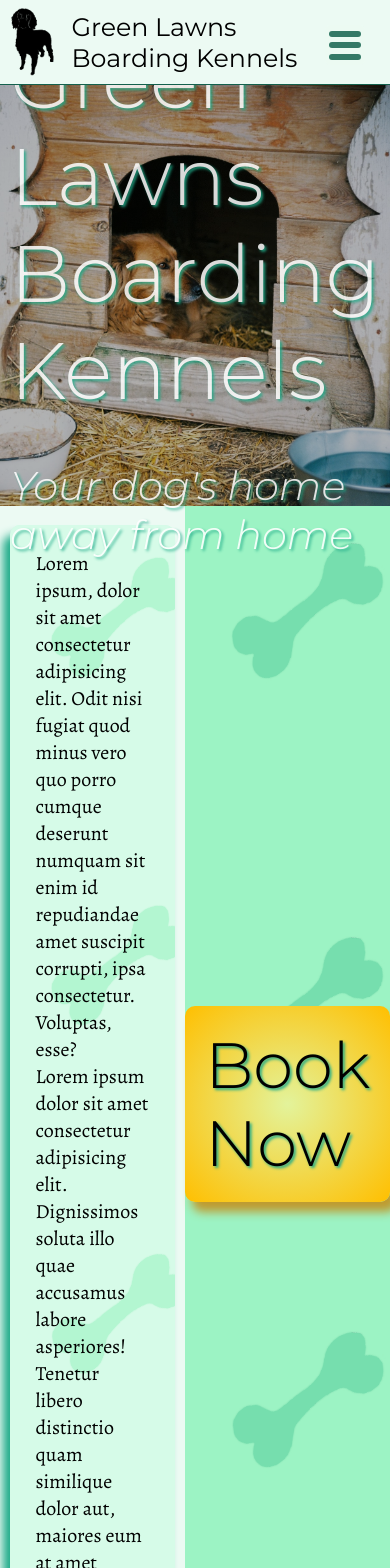
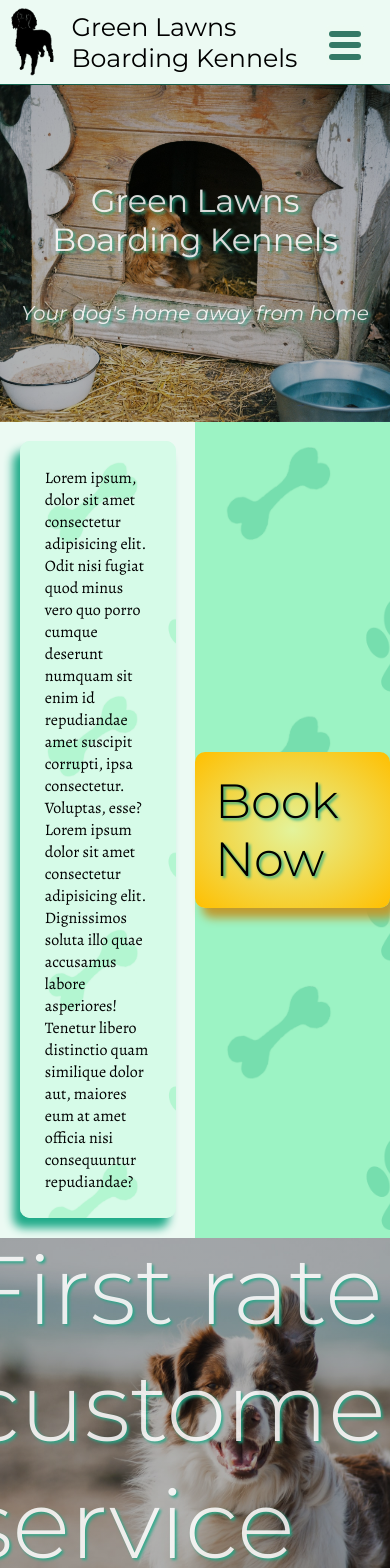
Before and after one commit to Velocima/green-lawns, a React (Create React App) app: page / in a window 390 px wide. Shown: the top 1568 px of the page. Built offline with nearby package versions, Linux system fonts and the light colour scheme.

Commit message:
landing banner made responsive

```diff
--- a/src/css/landing.css
+++ b/src/css/landing.css
@@ -83,7 +83,7 @@
     height: 50vh;
     animation: fadeIn 1s ease-out backwards; }
     .landing-container .title-banner .titles {
-      padding: 30px 50px;
+      padding: 30px 0;
       border-radius: 10px; }
       .landing-container .title-banner .titles h1,
       .landing-container .title-banner .titles h2 {
@@ -93,11 +93,11 @@
         opacity: 0.85;
         text-shadow: 2px 2px 3px #1fab89; }
       .landing-container .title-banner .titles h1 {
-        font-size: 5rem;
+        font-size: 5vw;
         margin-bottom: 5vh;
         animation: fadeIn 1s 1s backwards; }
       .landing-container .title-banner .titles h2 {
-        font-size: 2.5rem;
+        font-size: 2.5vw;
         font-style: italic;
         animation: fadeIn 1s 1.3s backwards; }
   .landing-container .description {
@@ -137,3 +137,29 @@
         box-shadow: 7px 10px 10px #bf9b30;
         background: radial-gradient(#e3f39b, #ffbf00);
         animation: fadeInFromRight 1s 1.5s backwards; }
+  @media screen and (max-width: 1350px) {
+    .landing-container .description .text-container p {
+      font-size: 1.15rem; }
+    .landing-container .description .call-to-action a {
+      font-size: 3rem; } }
+  @media screen and (max-width: 1000px) {
+    .landing-container .title-banner .titles h1,
+    .landing-container .title-banner .titles h2 {
+      font-weight: 400; }
+    .landing-container .title-banner .titles h2 {
+      font-size: 3vw; }
+    .landing-container .description .text-container p {
+      font-size: 1rem; } }
+  @media screen and (max-width: 700px) {
+    .landing-container .title-banner {
+      height: 40vh; }
+      .landing-container .title-banner .titles {
+        padding: 0; }
+        .landing-container .title-banner .titles h1 {
+          font-size: 2rem;
+          text-align: center;
+          padding: 0 20px; }
+        .landing-container .title-banner .titles h2 {
+          font-size: 1.25rem;
+          text-align: center;
+          padding: 0 20px; } }
--- a/src/scss/landing.scss
+++ b/src/scss/landing.scss
@@ -14,19 +14,19 @@
 		animation: fadeIn 1s ease-out backwards;
 		.titles {
 			@extend %centered-column-flexbox;
-			padding: 30px 50px;
+			padding: 30px 0;
 			border-radius: 10px;
 			h1,
 			h2 {
 				@include title-styles(white);
 			}
 			h1 {
-				font-size: 5rem;
+				font-size: 5vw;
 				margin-bottom: 5vh;
 				animation: fadeIn 1s 1s backwards;
 			}
 			h2 {
-				font-size: 2.5rem;
+				font-size: 2.5vw;
 				font-style: italic;
 				animation: fadeIn 1s 1.3s backwards;
 			}
@@ -77,4 +77,56 @@
 			}
 		}
 	}
+	@media screen and (max-width: 1350px) {
+		.description {
+			.text-container {
+				p {
+					font-size: 1.15rem;
+				}
+			}
+			.call-to-action {
+				a {
+					font-size: 3rem;
+				}
+			}
+		}
+	}
+	@media screen and (max-width: 1000px) {
+		.title-banner {
+			.titles {
+				h1,
+				h2 {
+					font-weight: 400;
+				}
+				h2 {
+					font-size: 3vw;
+				}
+			}
+		}
+		.description {
+			.text-container {
+				p {
+					font-size: 1rem;
+				}
+			}
+		}
+	}
+	@media screen and (max-width: 700px) {
+		.title-banner {
+			height: 40vh;
+			.titles {
+				padding: 0;
+				h1 {
+					font-size: 2rem;
+					text-align: center;
+					padding: 0 20px;
+				}
+				h2 {
+					font-size: 1.25rem;
+					text-align: center;
+					padding: 0 20px;
+				}
+			}
+		}
+	}
 }
```
